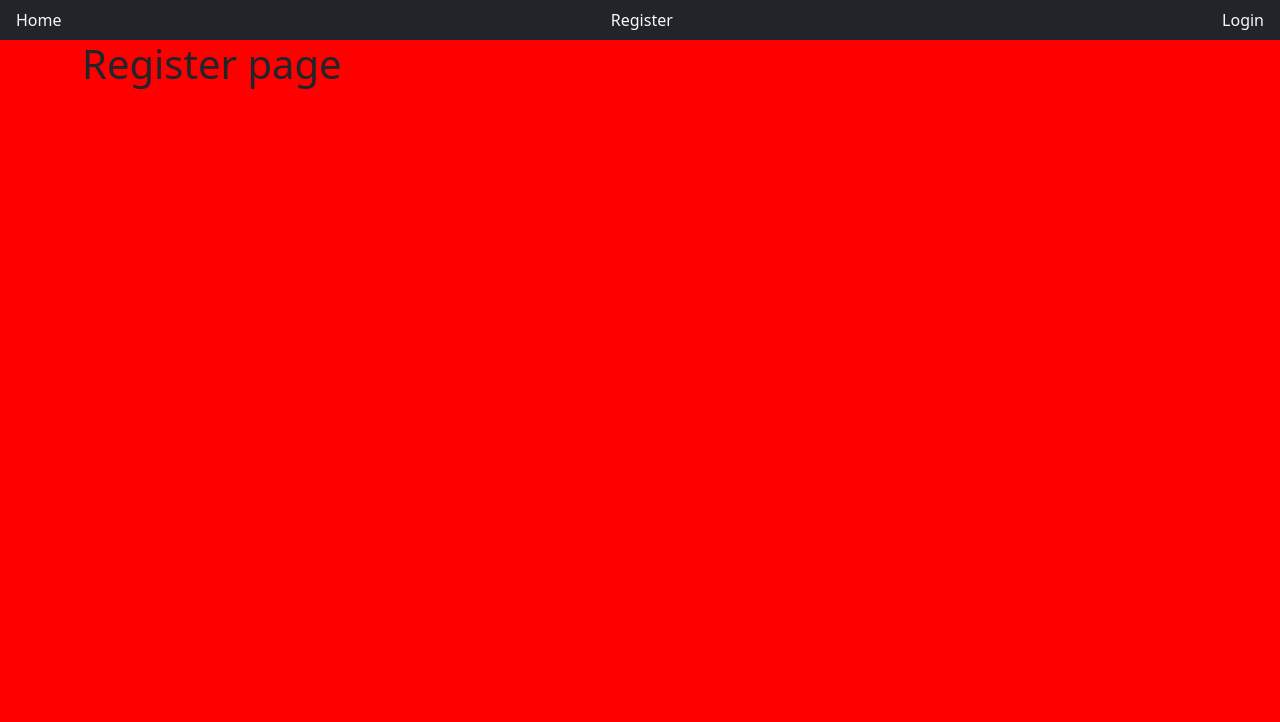
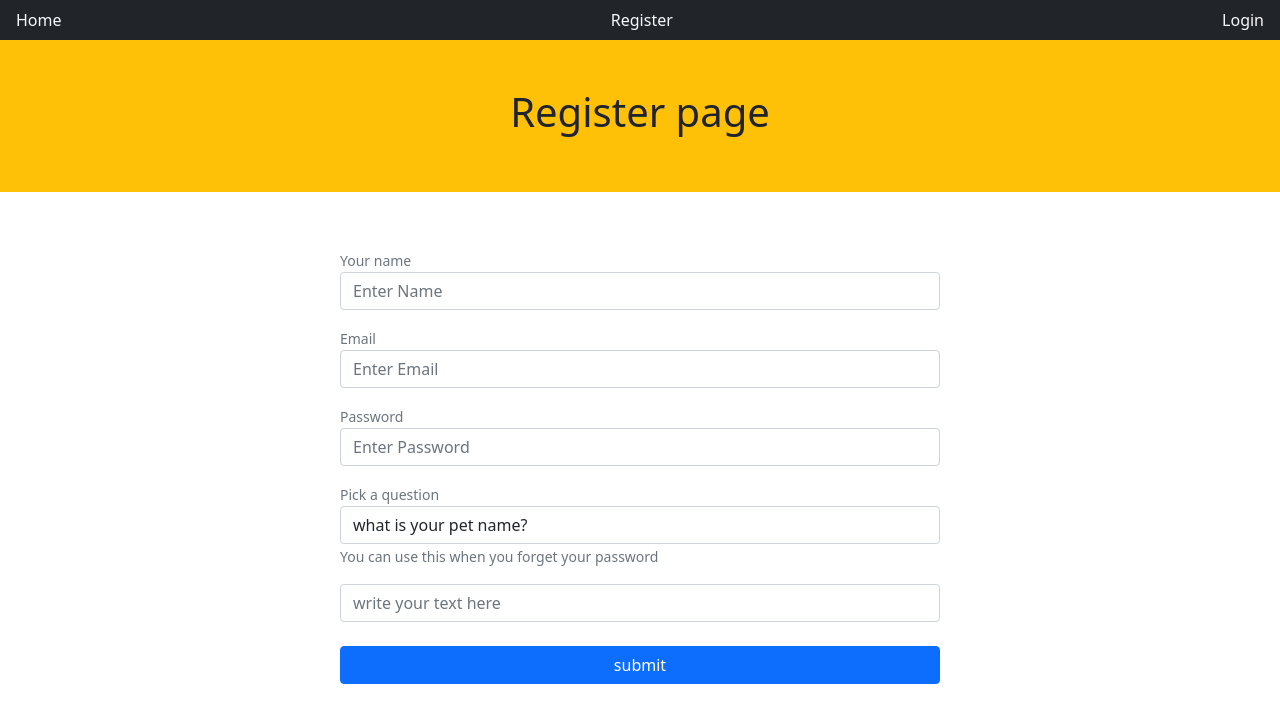
Before and after one commit to NikitaVishwakarma/MERN-PROJECT, a Next.js app in the folder client/: page /register in a window 1280 px wide. Shown: the top 722 px of the page. Built offline with nearby package versions, Linux system fonts and the light colour scheme.

Commit message:
made register page

```diff
--- a/client/pages/register.js
+++ b/client/pages/register.js
@@ -1,9 +1,68 @@
 const Register = () => {
   return (
-    <div className="container">
-      <div className="row">
+    <div className="container-fluid">
+      <div className="row py-5 bg-warning text-center">
         <div className="col">
           <h1>Register page</h1>
+        </div>
+      </div>
+      <div className="row py-5">
+        <div className="col-md-6 offset-md-3">
+          <form>
+            <div className="form-group p-2">
+              <small>
+                <label className="text-muted">Your name</label>
+              </small>
+              <input
+                type="text"
+                className="form-control"
+                placeholder="Enter Name"
+              />
+            </div>
+            <div className="form-group p-2">
+              <small>
+                <label className="text-muted">Email</label>
+              </small>
+              <input
+                type="email"
+                className="form-control"
+                placeholder="Enter Email"
+              />
+            </div>
+            <div className="form-group p-2">
+              <small>
+                <label className="text-muted">Password</label>
+              </small>
+              <input
+                type="password"
+                className="form-control"
+                placeholder="Enter Password"
+              />
+            </div>
+            <div className="form-group p-2">
+              <small>
+                <label className="text-muted">Pick a question</label>
+              </small>
+              <select className="form-control">
+                <option>what is your pet name?</option>
+                <option>what is your favourite food?</option>
+                <option>what is your nick name?</option>
+              </select>
+              <small className="form-text text-muted">
+                You can use this when you forget your password
+              </small>
+            </div>
+            <div className="from-group p-2">
+              <input
+                type="text"
+                className="form-control"
+                placeholder="write your text here"
+              />
+            </div>
+            <div className="form-group p-2">
+              <button className="btn btn-primary col-12 mt-2">submit</button>
+            </div>
+          </form>
         </div>
       </div>
     </div>
--- a/client/public/css/styles.css
+++ b/client/public/css/styles.css
@@ -1,6 +1,6 @@
-img {
+/* img {
   width: 500px;
 }
 body {
   background-color: red !important;
-}
+} */
```
